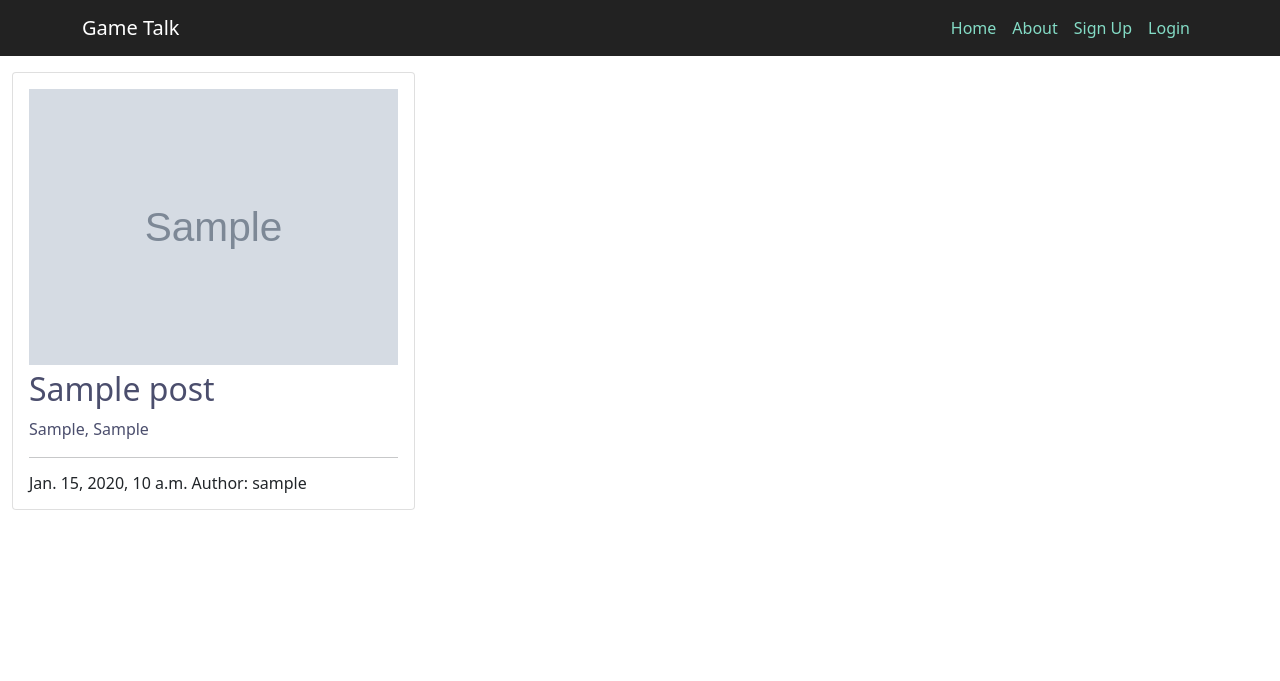
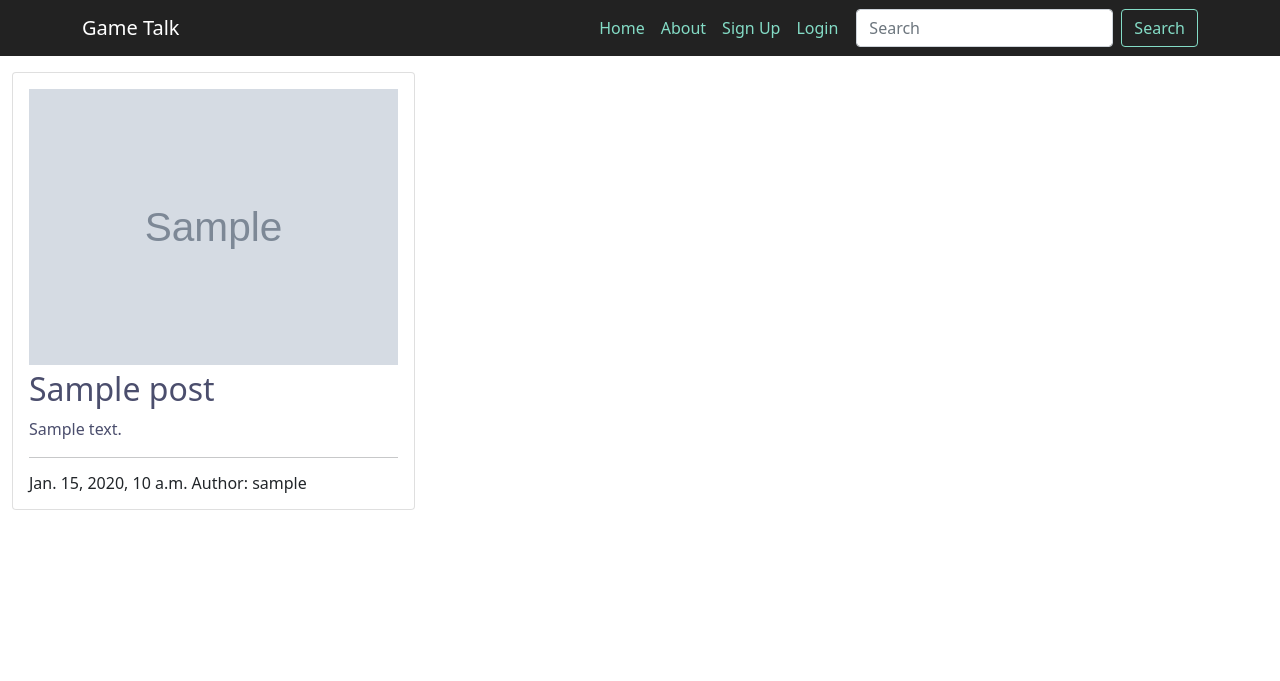
Before and after one commit to ryan-a-davis365/game-talk, a Django app: page /home/ in a window 1280 px wide. Shown: the top 681 px of the page. Run offline with Django 5.2, Linux system fonts and the light colour scheme; tables that the repository leaves empty hold one stand-in row (values such as "Sample post"); grey boxes marked "Sample" are stand-in pictures.

Commit message:
feat: added search bar and styled it with css

```diff
--- a/home/templates/home/index.html
+++ b/home/templates/home/index.html
@@ -16,7 +16,7 @@
                             </div>
                             <a href="{% url 'post_detail' post.slug %}" class="post-link">
                                 <h2 class="card-title">{{ post.title }}</h2>
-                                <p class="card-text">{{ post.platform }}, {{ post.genre }}</p>
+                                <p class="card-text"> {{ post.description }}</p>
                             </a>
                             <hr />
                             <p class="card-text h6">{{ post.created_on }} Author: {{ post.created_by }}</p>
--- a/home/views.py
+++ b/home/views.py
@@ -1,12 +1,24 @@
 from django.shortcuts import render, get_object_or_404
 from django.views import generic
 from .models import Post
+from django.db.models import Q
 
 class PostList(generic.ListView):
-    queryset = Post.objects.filter(status=1)
     template_name = "home/index.html"
     paginate_by = 6
     context_object_name = 'post_list'
+
+    def get_queryset(self):
+        queryset = Post.objects.filter(status=1)
+        query = self.request.GET.get('q')
+        if query:
+            queryset = queryset.filter(
+                Q(title__icontains=query) |
+                Q(release_date__icontains=query) |
+                Q(platform__icontains=query) |
+                Q(genre__icontains=query)
+            )
+        return queryset
 
 def post_detail(request, slug):
     queryset = Post.objects.filter(status=1)
--- a/static/css/style.css
+++ b/static/css/style.css
@@ -45,3 +45,31 @@ main {
     padding: 10px 0;
     text-align: center;
 }
+
+/* Search Bar */
+.search-container {
+    display: flex;
+    justify-content: center;
+    align-items: center;
+    margin: 20px 0;
+}
+
+.search-form {
+    display: flex;
+    align-items: center;
+}
+
+.search-form .form-control {
+    margin-right: 10px;
+    margin-left: 10px;
+}
+
+.btn {
+    border-color: #84DCC6;
+    color: #84DCC6;
+}
+
+.btn:hover {
+    color: #000000;
+    background-color: #84DCC6;
+}
--- a/templates/base.html
+++ b/templates/base.html
@@ -47,6 +47,10 @@
                             <a class="nav-link" href="#">Login</a>
                         </li>
                     </ul>
+                    <form class="search-form" method="GET" action="{% url 'home' %}">
+                <input class="form-control me-2" type="search" placeholder="Search" aria-label="Search" name="q">
+                <button class="btn" type="submit">Search</button>
+            </form>
                 </div>
             </div>
         </nav>
```
Also changed, not shown: media/images/nobody.jpg (added).
